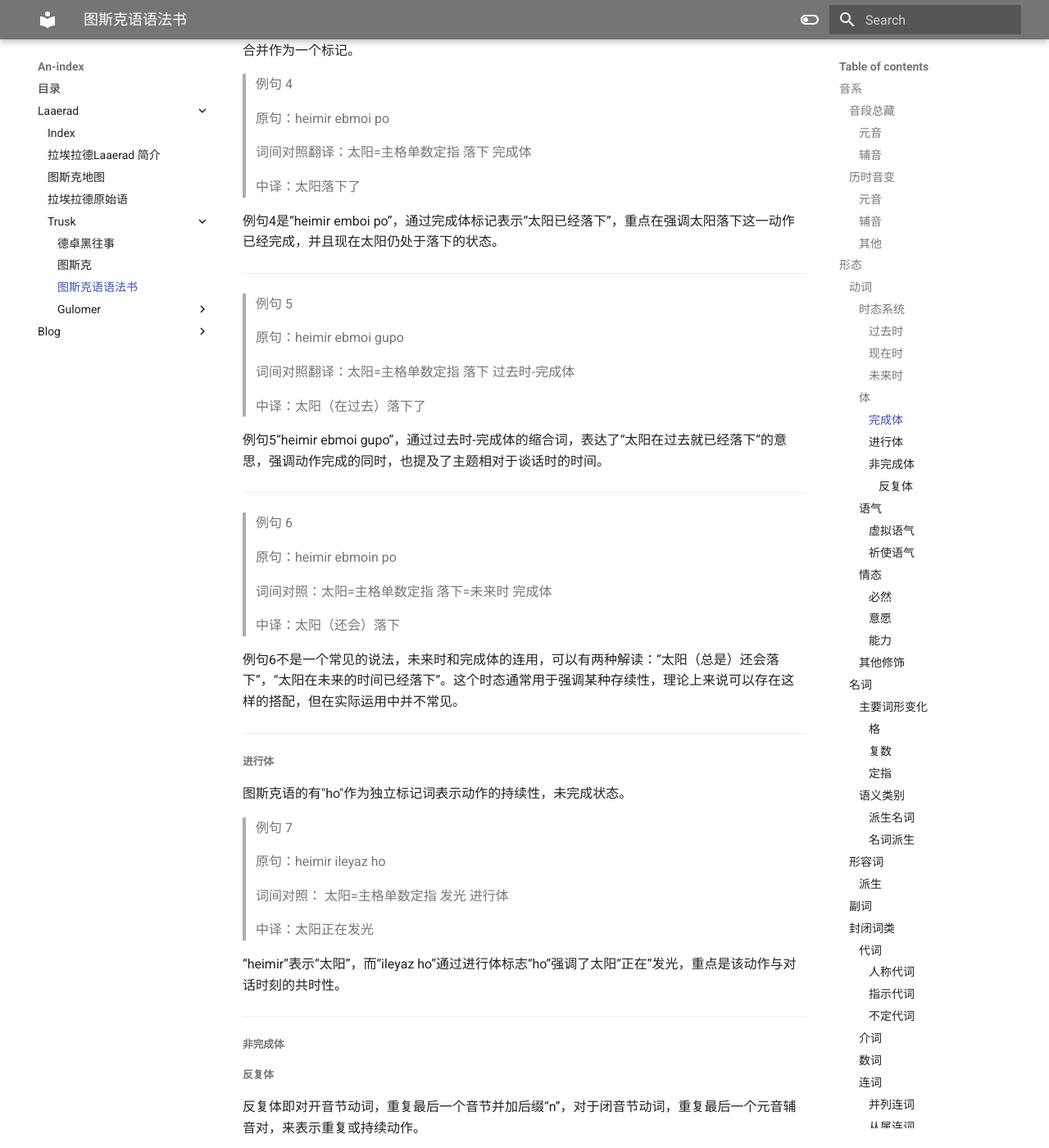
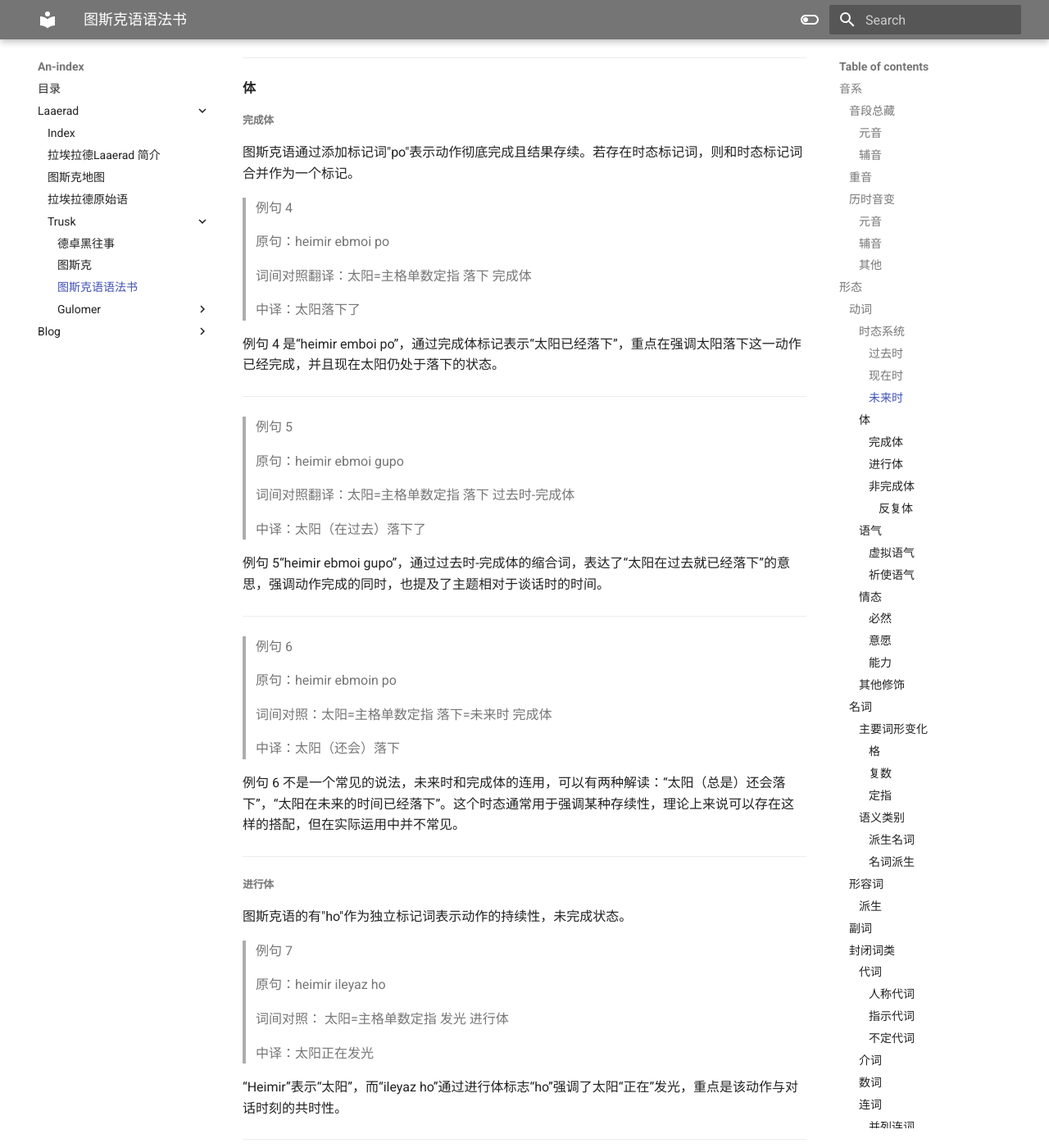
Before and after one commit to PhychiasLokDansk/Laaerad, an MkDocs documentation site: the page built from docs/Laaerad/Trusk/ZherirTruskal.md, in a window 1280 px wide and 1400 px high, scrolled down 8290 px. Shown: the whole window at 82% size. Built offline with MkDocs 1.6.1 and Material for MkDocs 9.7.7, drawn with Linux system fonts in a browser that asks for light colours; some of the changed text lies outside the part shown.

Commit message:
LAPTOP-UGNPREPA 2025-4-26:15:29:56

```diff
--- a/docs/Laaerad/Trusk/ZherirTruskal.md
+++ b/docs/Laaerad/Trusk/ZherirTruskal.md
@@ -89,11 +93,13 @@
 如果是派生、变形所致，那么在正字法中，会写作缩合后的形式；如果是词间连缀，发音上遵从规则，但不影响拼写。
 #### 辅音连缀
 图斯克语的辅音连缀，总体上而言遵从向前合并的原则，即同位置或同发音方式的辅音连缀时，倾向于向前合并。当然也存在各种情况的特例，并且也根据具体方言的不同而有所不同。
+
 ***
 ### 重音
 
 重音通常在词干的第一音节上，若前缀为弱化类或单音节前缀，通常，重音仍在核心词根的第一音节。
 
+***
 ### 历时音变
 本节描述的是从拉埃拉德原始语到海峡图斯克语所发生的可总结的系统性历时音变，在实际的图斯克语和拉埃拉德原始语的比较中也发现存在各种个例，仅供研究者和读者参考。
 
@@ -151,12 +157,13 @@
 >
 > 原文：heimir deciap gu.
 >
-> 词间对照翻译：太阳=单数主格定指 升起 过去时.
+> 词间对照翻译：太阳=单数主格定指升起过去时.
 >
 > 中译：（那）太阳升起了
 
 例句 1 是一个很简单的例子，在这里只有一个名词性成分，即是话题焦点，也是所谓的主语成分。“heim”是图斯克语中对太阳这一概念的一种表述方式，但是这里用到的形式是“heimir”，是名词“heim”的单数定指形式，在词间对照翻译中也看到，“=ir” 即单数主格定指后缀。也就是说，“heimir”表达的概念近似于“（那）太阳”，在现代汉语的表达里没有严格对应的，或许可以类比于现代英语中的“The sun”。“deciap”是图斯克语表示“升起”这一含义的一种方式，应该是源自原始语，“de=”可以表达使动的含义，“deciap”可以被理解为“使高”。”gu“即图斯克语的独立过去时标记词，一般紧跟在所修饰的动词之后。
 
+***
 ##### 现在时
 当不添加标记时，也就是图斯克语动词通常状态下的词典形，一般视作动词的现在时，也称一般时，多用于描述普遍存在的现象和持续的、未完的动作。可以通过独立标记词“ho” 强调事件与谈话的同时性，也即进行体，这在后文对体的叙述中有所提及。
 
@@ -165,7 +172,7 @@
 >
 > 原句：betumartirt nwi aguisib wise ar
 >
-> 词间对照翻译：寒带地区=单数从格定指 复数非定指 针叶的 树 存在
+> 词间对照翻译：寒带地区=单数从格定指复数非定指针叶的树存在
 >
 > 中译：在寒带有针叶林
 
@@ -180,7 +187,7 @@
 >
 > 原文：heimir ileyazin
 >
-> 词间对照：太阳=单数主格定指 发光=未来时
+> 词间对照：太阳=单数主格定指发光=未来时
 >
 > 中译：太阳将发光
 
@@ -199,7 +206,7 @@
 >
 > 中译：太阳落下了
 
-例句4是“heimir emboi po”，通过完成体标记表示“太阳已经落下”，重点在强调太阳落下这一动作已经完成，并且现在太阳仍处于落下的状态。
+例句 4 是“heimir emboi po”，通过完成体标记表示“太阳已经落下”，重点在强调太阳落下这一动作已经完成，并且现在太阳仍处于落下的状态。
 
 ***
 
@@ -211,7 +218,7 @@
 >
 > 中译：太阳（在过去）落下了
 
-例句5“heimir ebmoi gupo”，通过过去时-完成体的缩合词，表达了“太阳在过去就已经落下”的意思，强调动作完成的同时，也提及了主题相对于谈话时的时间。
+例句 5“heimir ebmoi gupo”，通过过去时-完成体的缩合词，表达了“太阳在过去就已经落下”的意思，强调动作完成的同时，也提及了主题相对于谈话时的时间。
 ***
 
 > 例句 6
@@ -222,7 +229,7 @@
 >
 > 中译：太阳（还会）落下
 
-例句6不是一个常见的说法，未来时和完成体的连用，可以有两种解读：“太阳（总是）还会落下”，“太阳在未来的时间已经落下”。这个时态通常用于强调某种存续性，理论上来说可以存在这样的搭配，但在实际运用中并不常见。
+例句 6 不是一个常见的说法，未来时和完成体的连用，可以有两种解读：“太阳（总是）还会落下”，“太阳在未来的时间已经落下”。这个时态通常用于强调某种存续性，理论上来说可以存在这样的搭配，但在实际运用中并不常见。
 
 ***
 ##### 进行体
@@ -237,7 +244,7 @@
 >
 > 中译：太阳正在发光
 
-“heimir”表示“太阳”，而“ileyaz ho”通过进行体标志“ho”强调了太阳“正在”发光，重点是该动作与对话时刻的共时性。
+“Heimir”表示“太阳”，而“ileyaz ho”通过进行体标志“ho”强调了太阳“正在”发光，重点是该动作与对话时刻的共时性。
 
 ***
 ##### 非完成体
@@ -274,7 +281,7 @@
 >
 > 原句：okoir bagegen ho
 >
-> 词间对照翻译： 鸟=单数主格定指 吃-反复 进行体
+> 词间对照翻译： 鸟=单数主格定指 吃-反复进行体
 >
 > 中译：那鸟一直在吃
 
@@ -282,10 +289,10 @@
 #### 语气
 
 ##### 虚拟语气
-图斯克语使用"-es"作为虚拟体标记，一般搭配条件词或时态语境：
+图斯克语使用"=es"作为虚拟体标记，一般搭配条件词或时态语境：
 独立使用时，一般添加条件连词"selip"（如果）。
 
-与其他动词修饰标记同现时，则一般无需条件连词Selip，但具体依据语境决定：
+与其他动词修饰标记同现时，则一般无需条件连词 Selip，但具体依据语境决定：
 
 ***
 
@@ -293,7 +300,7 @@
 >
 > 原句：selip barages
 >
-> 词间对照：若 下雨=虚拟语气
+> 词间对照：若下雨=虚拟语气
 >
 > 中译：如果下雨
 
@@ -440,7 +462,7 @@
 | 结果/产物 | -laft | -            | -      | 动作产生的实体化结果         |
 | 工具/载体 | -jo   | -jo          | -      | 转化为实现动作的工具或材料制成的实体 |
 | 施事/主体 | -ke   | -            | -ke    | 标记动作执行者或属性持有者      |
-| 空间/场所 | -mart | -wid -(e)rad | -mart  | 关联实体或动作的典型空间位置     |
+| 空间/场所 | -mart | -wid -(e) rad | -mart  | 关联实体或动作的典型空间位置     |
 | 集体化   | -     | -lis         | -      | 个体扩展为群体或类属概念       |
 | 抽象化   | -sait | -sait        | -sait  | 将具体概念抽象为状态、过程或对立语义 |
 | 指小/爱称 | -     | -ino         | -ino   | 附加亲昵、微小或轻视色彩       |
@@ -507,7 +529,7 @@
 
 图斯克语的基础指示代词是二分的，"se"表示近指的单数形式，"sa"表示远指，直接继承自原始语。
 
-在句中作名词时，遵守名词的语法变形规则。若用作名词的修饰词，则由sei，sawi分别表示近指，远指的复数形式，作为定指后缀的替代。
+在句中作名词时，遵守名词的语法变形规则。若用作名词的修饰词，则由 sei，sawi 分别表示近指，远指的复数形式，作为定指后缀的替代。
 
 ##### 不定代词
 
@@ -566,23 +588,23 @@
 | sodgita | 二十一 |
 | kaha    | 百   |
 | numrea  | 千   |
-百以上的数词前，会加i-来表达仅有一的情况，例如：
+百以上的数词前，会加 i-来表达仅有一的情况，例如：
 
 一百 ikaha
 
 一千一百二十一 inumrea ikahasodgita
 
-序数词直接在基数词后面加ze实现。
+序数词直接在基数词后面加 ze 实现。
 #### 连词
 ##### 并列连词
 
 名词性成份间可用 ag 连接，来表达并列关系，例如：
 
-ita ku ag ita mea 一个男人和一个女人。
+Ita ku ag ita mea 一个男人和一个女人。
 
 当存在多个并列成份时，书面中应用 ag 依次连接，例如：
 
-ita ku ag ita mea ag ita normea 一个男人和一个女人和一个女孩。但在口语中，最后一个ag之前的ag常常被省略。
+Ita ku ag ita mea ag ita normea 一个男人和一个女人和一个女孩。但在口语中，最后一个 ag 之前的 ag 常常被省略。
 
 ##### 从属连词
 
@@ -590,11 +612,11 @@
 #### 叹词
 图斯克语的叹词较为简单：
 
-e 表示犹豫、厌恶等，具体依声调而定。
+E 表示犹豫、厌恶等，具体依声调而定。
 
-ala 表示惊讶、也表示惊喜。
+Ala 表示惊讶、也表示惊喜。
 
-ma 表示否定，也表示就这样吧，也依声调而定。
+Ma 表示否定，也表示就这样吧，也依声调而定。
 
 ## 句法
 ### 名词短语
--- a/docs/assets/js/map.js
+++ b/docs/assets/js/map.js
@@ -13,7 +13,7 @@
   // var ecoLayer = L.imageOverlay('img/Trusk/Trusk v3.2 生态 中文.png', bounds);
   // var regionLayer = L.imageOverlay('img/Trusk/图斯克疆域图v2.png', bounds);
   var baseLayer = L.imageOverlay('../../assets/img/trusk_render.png', bounds);
-  var baseLayer_white = L.imageOverlay('../../assets/img/trusk_render_white.png', bounds);
+  var baseLayer_white = L.imageOverlay('../../assets/img/trusk_white_1080p.png', bounds);
 
   //疆域图
   var regionBounds = [[2200, 1900], [200, 3400]];
@@ -62,7 +62,7 @@
   */
 
   // 添加标记
-  L.marker([1000.59896, 2775.75173]).bindPopup("<br><a href='../../../Laaerad/Trusk/Trusk.md' target='_blank'>图斯克介绍</a>").addTo(map);
+  L.marker([1000.59896, 2775.75173]).bindPopup("<br><a href='../../../Laaerad/Trusk/Trusk' target='_blank'>图斯克介绍</a>").addTo(map);
 
 
 });
```
Also changed, not shown: other parts of docs/Laaerad/Trusk/ZherirTruskal.md (+40 -21 lines), 3 other files.
